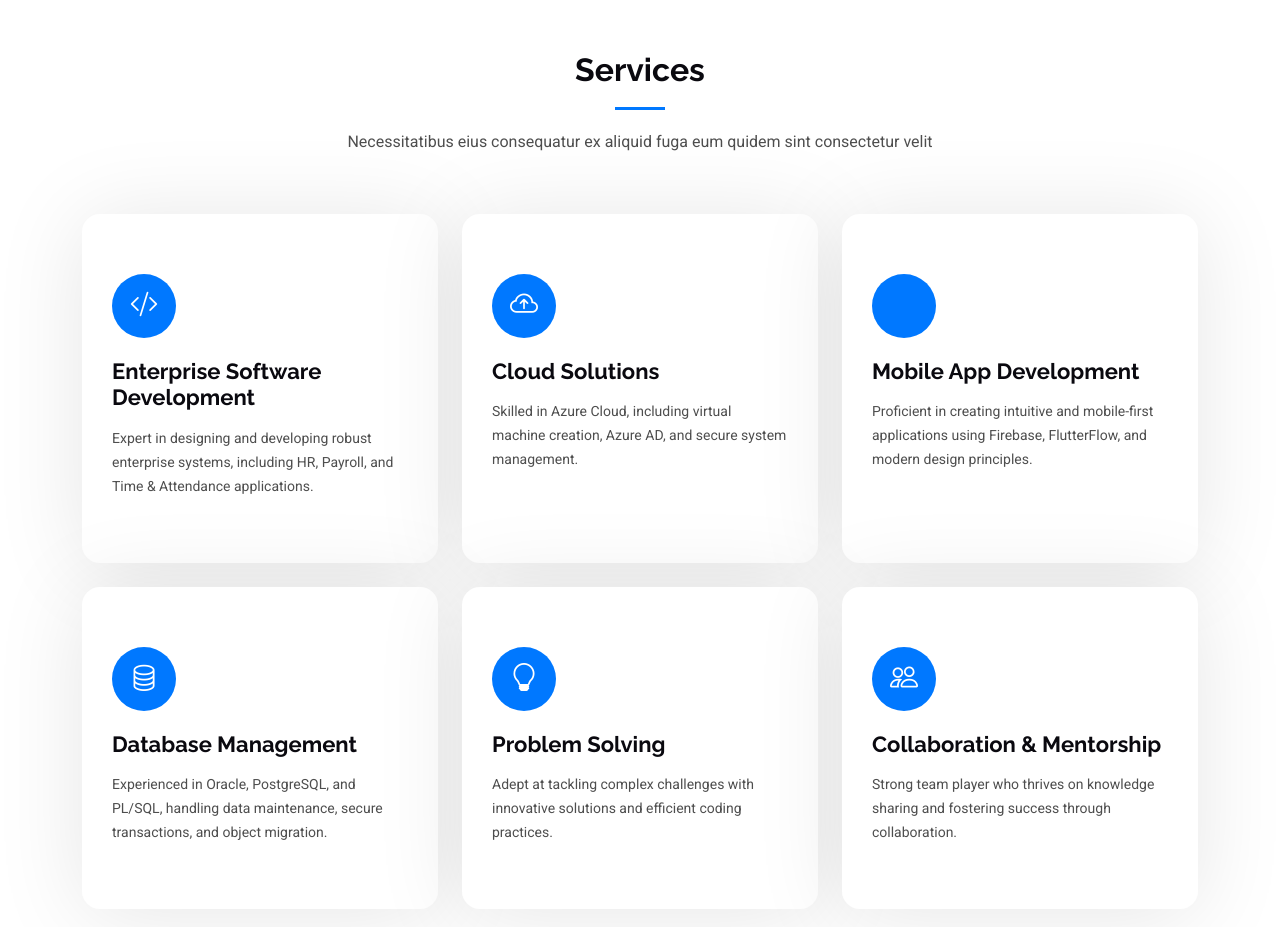
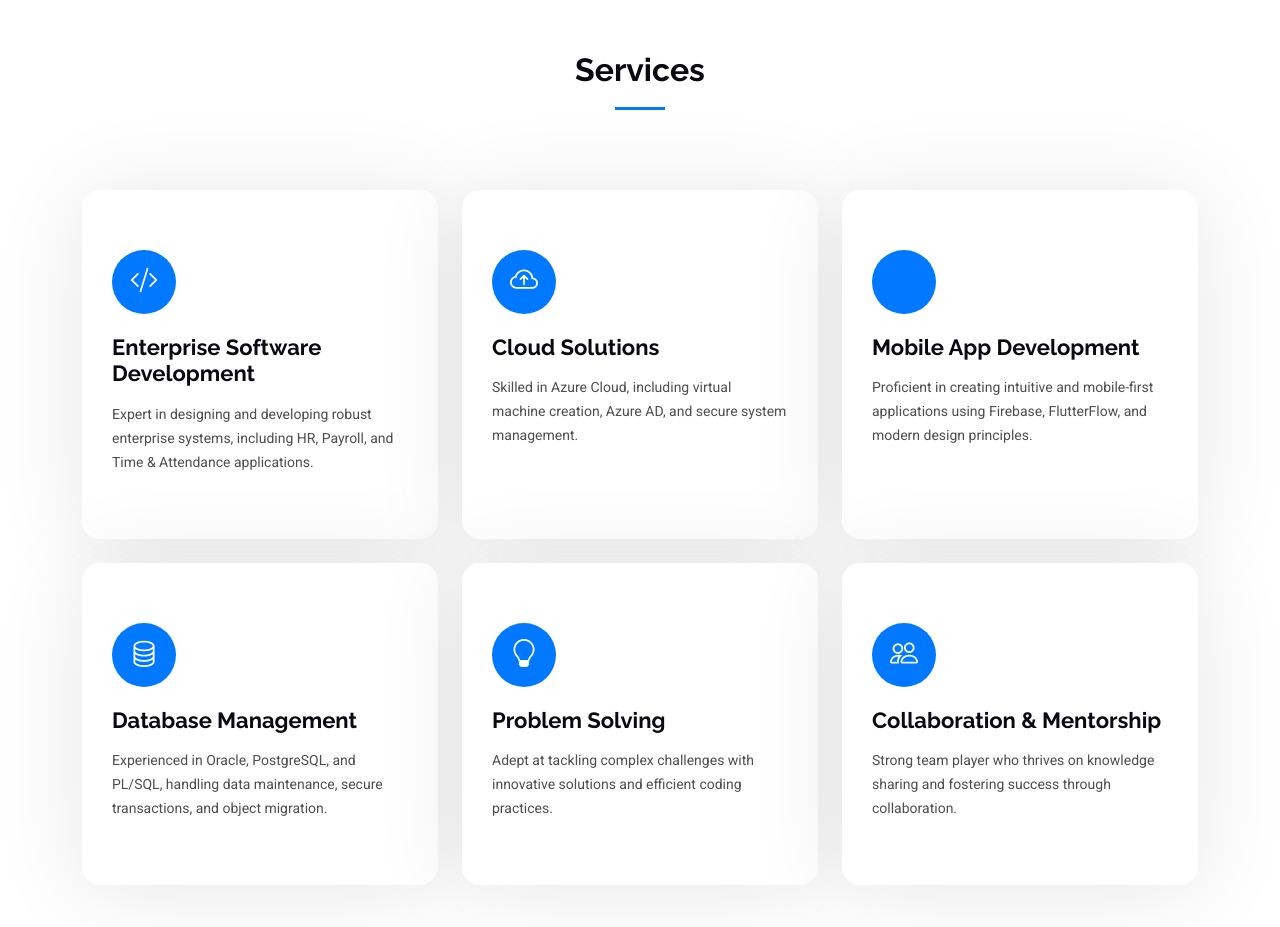
Before and after one commit to basudevsingh18/portfolio-website, a plain HTML site: page index.html in a window 1280 px wide. Shown: the part 2860-3787 px from the top of the page. Drawn offline with Linux system fonts and the light colour scheme.

Commit message:
content update

```diff
--- a/index.html
+++ b/index.html
@@ -312,7 +312,7 @@
       <!-- Section Title -->
       <div class="container section-title" data-aos="fade-up">
         <h2>Services</h2>
-        <p>Necessitatibus eius consequatur ex aliquid fuga eum quidem sint consectetur velit</p>
+        <!-- <p>Necessitatibus eius consequatur ex aliquid fuga eum quidem sint consectetur velit</p> -->
       </div><!-- End Section Title -->
 
       <div class="container">
```
